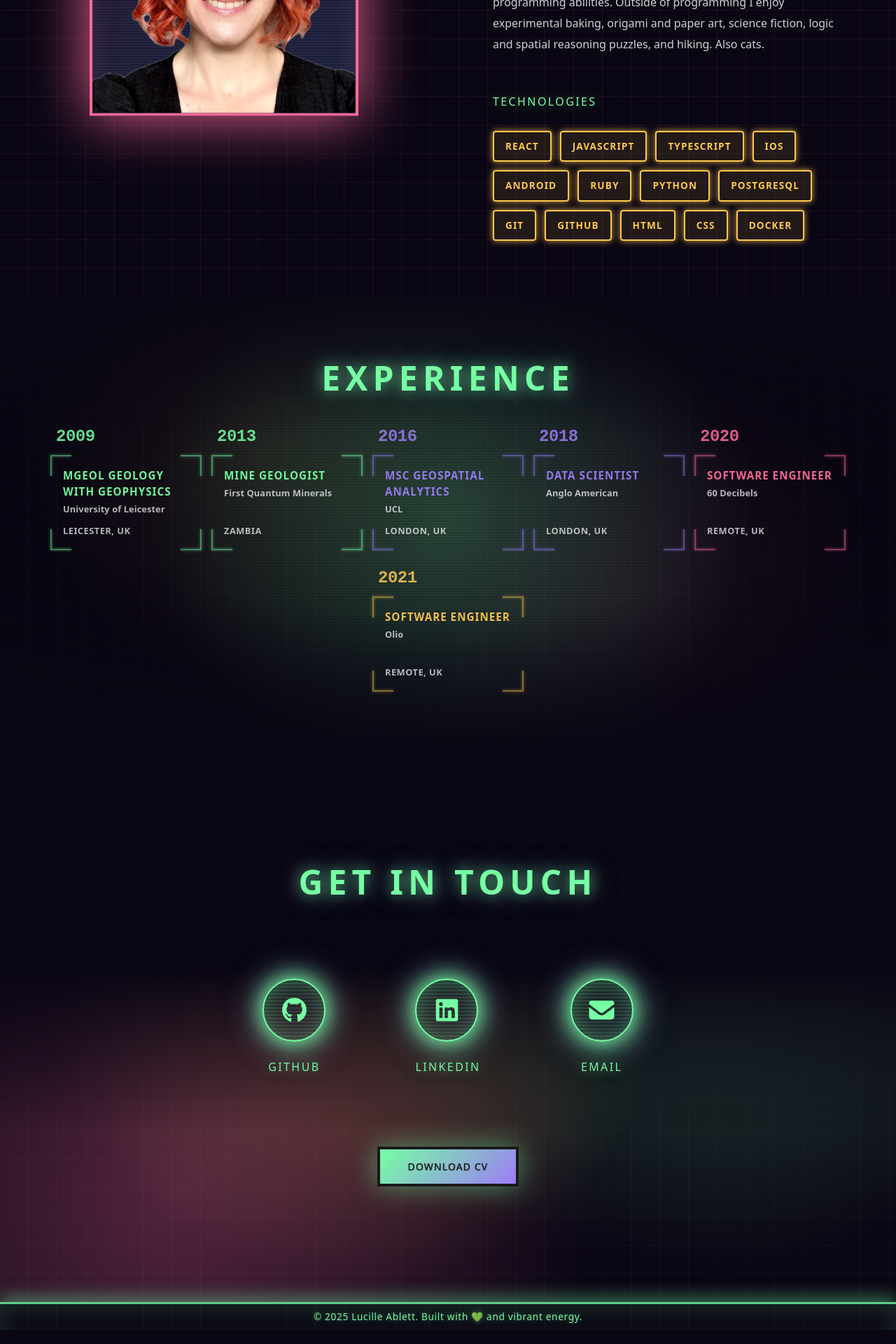
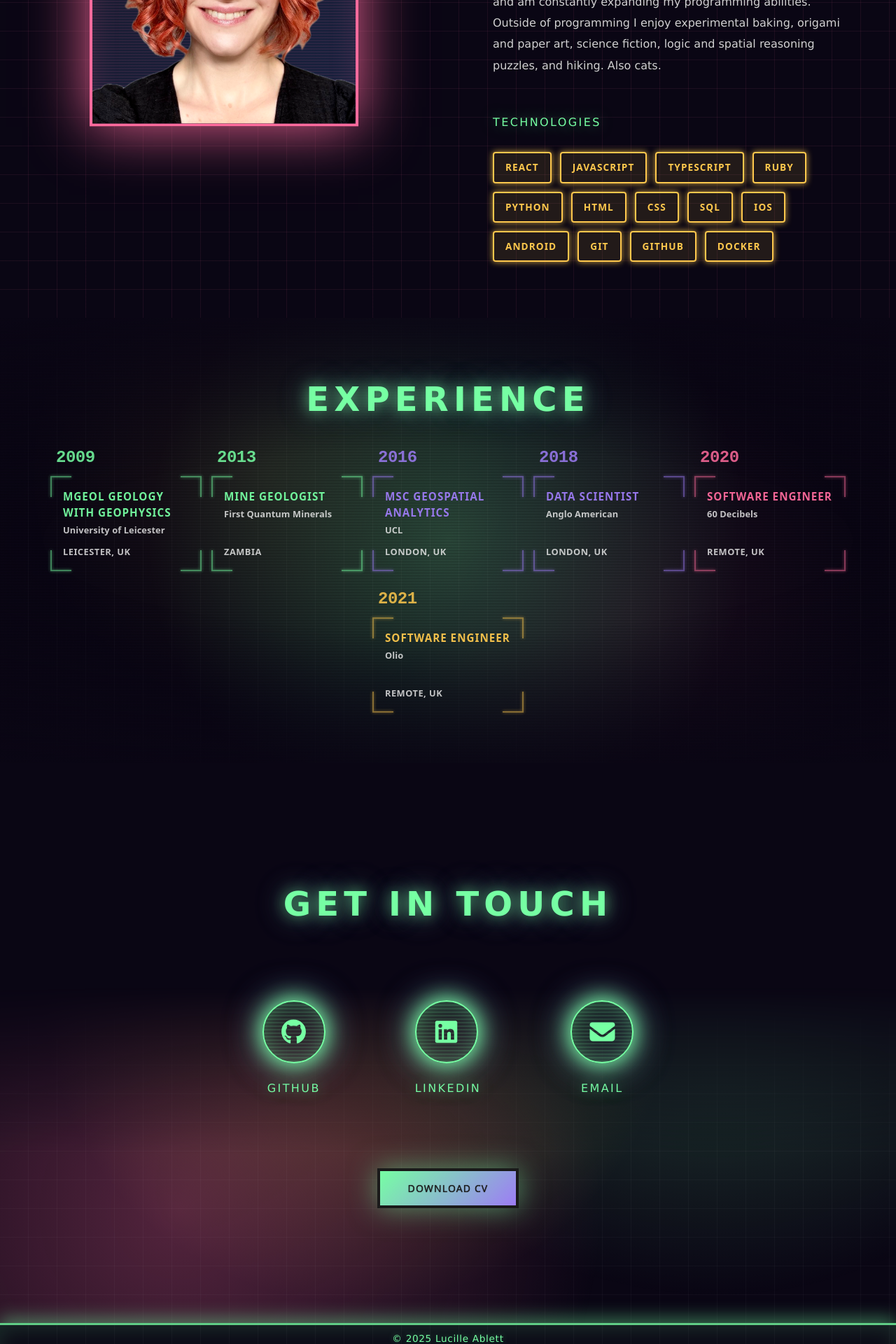
Before and after one commit to lablett/portfolio-2025, a React (Vite) app: page / in a window 1280 px wide. Shown: the part 1400-3320 px from the top of the page at 70% size. Built offline with nearby package versions, Linux system fonts and the light colour scheme.

Commit message:
More minor tweaks

```diff
--- a/src/Components/About/Skills.jsx
+++ b/src/Components/About/Skills.jsx
@@ -4,7 +4,7 @@ import { animationDelays, transitionDuration } from '@constants/animations'
 import './About.css'
 import Subtitle from '../Subtitle'
 
-const skillsList = ['React', 'JavaScript', 'TypeScript', 'iOS', 'Android', 'Ruby', 'Python', 'PostgreSQL', 'Git', 'GitHub', 'HTML', 'CSS', 'Docker']
+const skillsList = ['React', 'JavaScript', 'TypeScript', 'Ruby', 'Python', 'HTML', 'CSS', 'SQL', 'iOS', 'Android',  'Git', 'GitHub', 'Docker']
 
 const Skills = ({ isInView }) => {
   return (
--- a/src/Components/Card/Card.css
+++ b/src/Components/Card/Card.css
@@ -4,7 +4,7 @@
   border-color: rgba(255, 107, 157, 0.8);
   background: rgba(0, 8, 20, 0.9);
   box-shadow: 0 0 80px rgba(255, 107, 157, 0.4);
-  color: #FFFFFF;
+  color: var(--color-light-text);
   border: 4px solid;
   padding: 3rem;
   overflow: hidden;
--- a/src/Components/ExperienceCard/ExperienceCard.css
+++ b/src/Components/ExperienceCard/ExperienceCard.css
@@ -82,7 +82,7 @@
   font-size: 0.80rem;
   font-weight: 700;
   letter-spacing: 0.1px;
-  opacity: 0.70;
+  opacity: 0.80;
 }
 
 .experience-location {
@@ -90,7 +90,7 @@
   font-weight: 700;
   text-transform: uppercase;
   letter-spacing: 0.5px;
-  opacity: 0.70;
+  opacity: 0.80;
   margin-top: auto;
   align-self: flex-start;
 }
--- a/src/Components/Footer/Footer.jsx
+++ b/src/Components/Footer/Footer.jsx
@@ -6,7 +6,7 @@ const Footer = () => {
   return (
     <footer className="footer">
       <div className="footer-content">
-        <p>© {currentYear} Lucille Ablett. Built with 💚 and vibrant energy.</p>
+        <p>© {currentYear} Lucille Ablett</p>
       </div>
     </footer>
   )
--- a/src/constants/colors.js
+++ b/src/constants/colors.js
@@ -6,6 +6,7 @@ export const colors = {
   purple: '#9D7CF5',
   darkBg: '#0A0614',
   darkText: '#1a1a1a',
+  lightText: '#F0F0F0',
 }
 
 // Helper function to convert hex to rgba
--- a/src/index.css
+++ b/src/index.css
@@ -11,10 +11,10 @@
     --color-neon-green: #76FFA3;
     --color-purple: #9D7CF5;
     --color-dark-bg: #0A0614;
-  --color-light-text: #FFFFFF;
+    --color-light-text: #F0F0F0;
 
     /* Typography */
-  font-family:  system-ui, Verdana, Geneva, Tahoma, sans-serif;
+    font-family:  Aldrich, Verdana, system-ui, Geneva, Tahoma, sans-serif;
     font-weight: 400;
     font-style: normal;
 
@@ -46,12 +46,7 @@ html {
 
 
   h2 {
-  font-family: "Aldrich", system-ui, Arial, sans-serif;
     font-size: 32px;
-}
-
-h3 {
-  font-family: "Aldrich", system-ui, Arial, sans-serif;
   }
 
   button {
```
Lines whose indentation alone changed are shown as unchanged.
